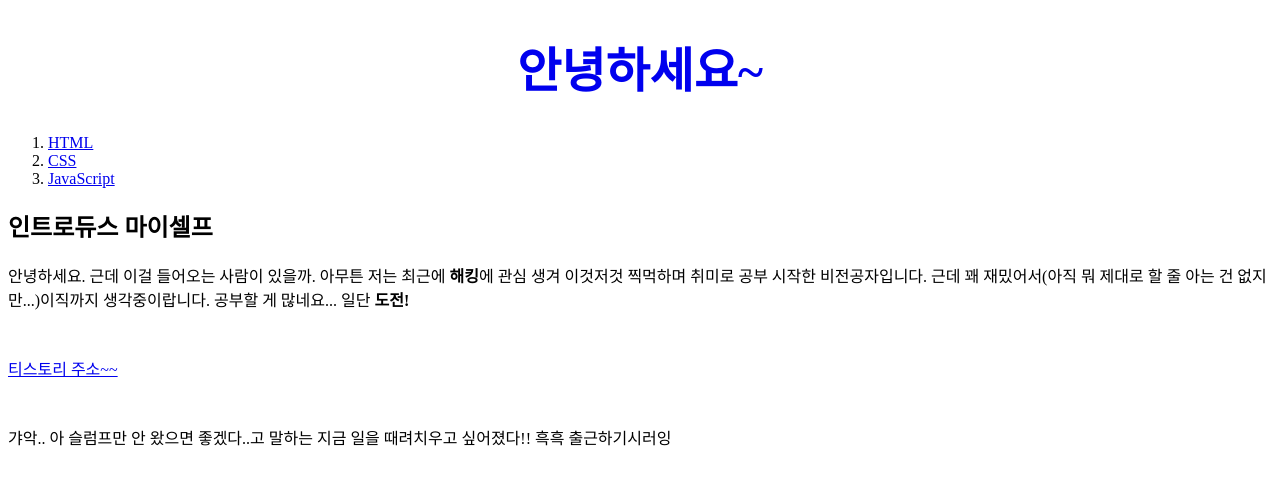
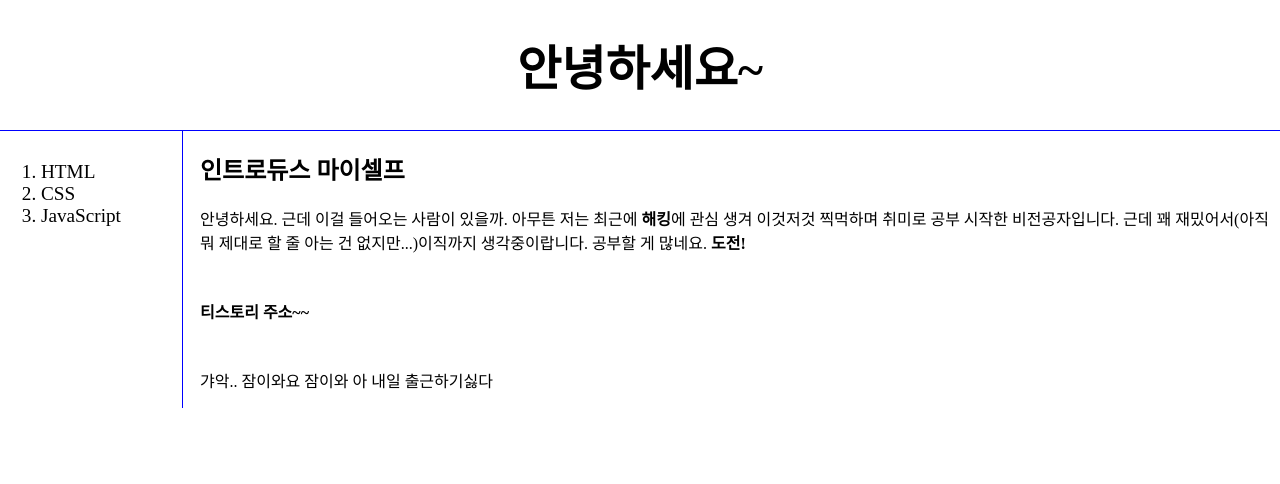
Before and after one commit to j1n00000/web_practice, a plain HTML site: page site.html in a window 1280 px wide. Drawn offline with Linux system fonts and the light colour scheme.

Commit message:
Update site.html

```diff
--- a/site.html
+++ b/site.html
@@ -3,33 +3,31 @@
 <head>
   <title>WEB_practice_j</title>
   <meta charset="utf-8">
+  <link rel="stylesheet" href="test.css">
 </head>
-<style>
-    h1 {
-        font-size: 300%;
-        text-align: center;
-    }
-</style>
 <body>
   <h1><a href="index.html" style="text-decoration: none;">안녕하세요~</a></h1>
+  <div id="grid">
     <ol>
       <li><a href="1.html">HTML</a></li>
       <li><a href="2.html">CSS</a></li>
       <li><a href="3.html">JavaScript</a></li>
     </ol>
+    <div id="text">
       <h2>인트로듀스 마이셀프</h2>
       <p>안녕하세요. 근데 이걸 들어오는 사람이
         있을까. 아무튼 저는 최근에 <strong>해킹</strong>에
         관심 생겨 이것저것 찍먹하며 취미로 공부 시작한 비전공자입니다. 근데 꽤 재밌어서(아직
         뭐 제대로 할 줄 아는 건 없지만...)이직까지
-    생각중이랍니다. 공부할 게 많네요... 일단 <strong>도전!</strong>
+        생각중이랍니다. 공부할 게 많네요. <strong>도전!</strong>
       </p>
       <p style="margin-top:45px;">
         <a href="https://00yj.tistory.com/" target="_blank"
-    title="tistory_j">티스토리 주소~~</a>
+        title="tistory_j"><strong>티스토리 주소~~</strong></a>
       </p>
-  <p style="margin-top:45px;">갸악.. 아 슬럼프만 안 왔으면 좋겠다..고 말하는 지금 일을 때려치우고
-    싶어졌다!! 흑흑 출근하기시러잉
+      <p style="margin-top:45px;">갸악.. 잠이와요 잠이와 아 내일 출근하기싫다
       </p>
+    </div>
+  </div>
 </body>
 </html>
```
Lines whose indentation alone changed are shown as unchanged.
